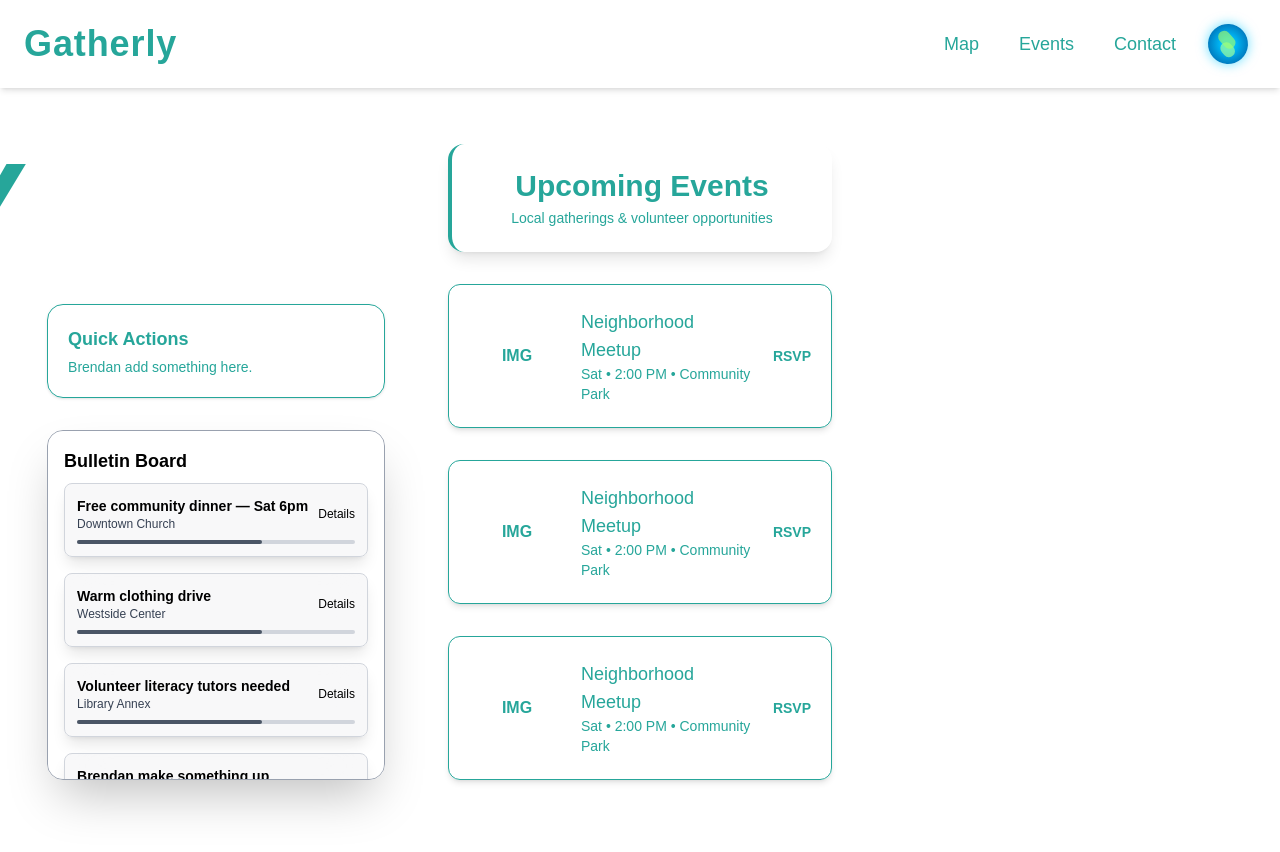
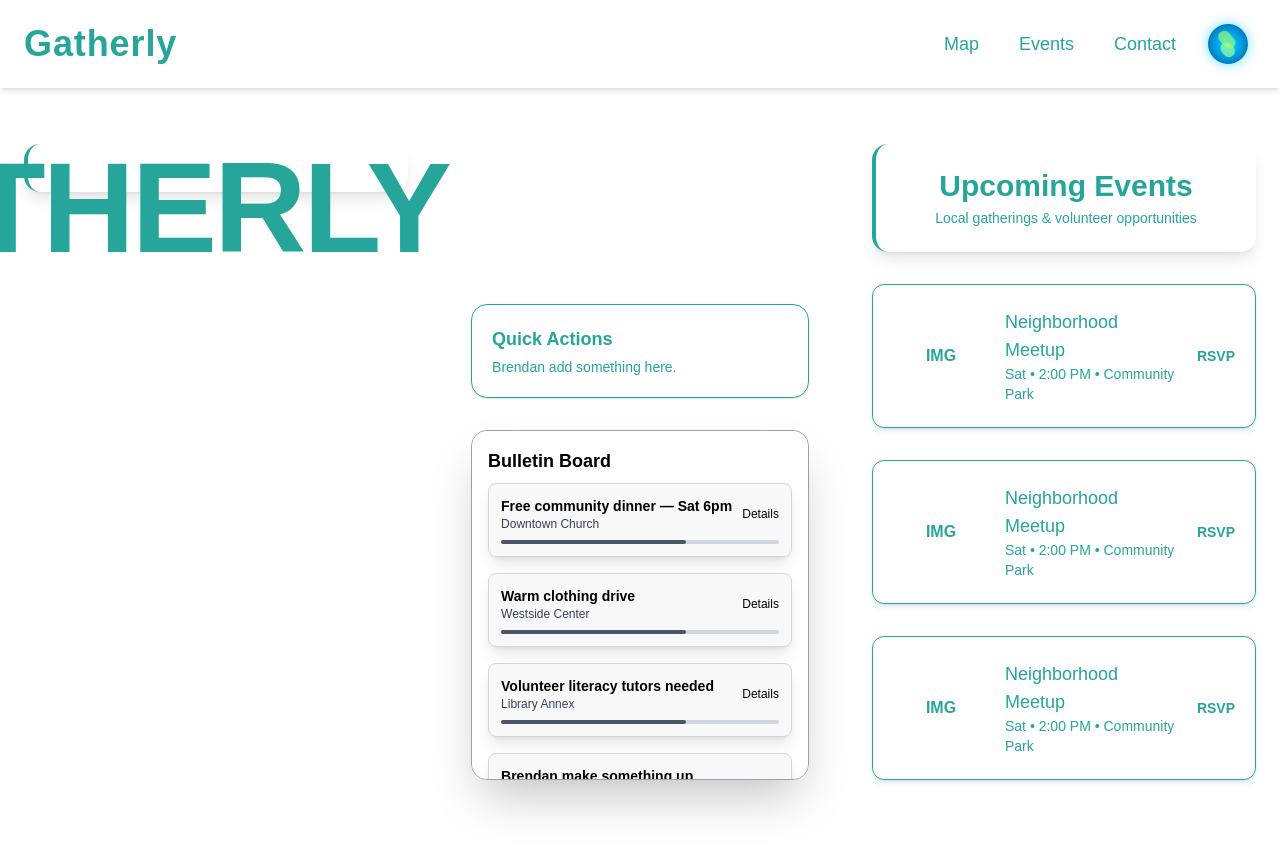
Before and after one commit to TSA-Group/tsa_group_starter, a Next.js app: page / in a window 1280 px wide. Shown: the top 852 px of the page. Built offline with nearby package versions, Linux system fonts and the light colour scheme.

Commit message:
Update page.tsx

```diff
--- a/app/page.tsx
+++ b/app/page.tsx
@@ -47,7 +47,15 @@ export default function Home() {
 
 
         {/* LEFT COLUMN — (NO “LAUNCH MAPS” ANYMORE) */}
+        <motion.section variants={fadeUp} className="space-y-8">
+          <motion.div
+            variants={cardPop}
+            className="p-6 bg-info rounded-2xl shadow-lg border-l-4 border-neutral transition-colors duration-300"
+            whileHover={{ y: -6 }}
+          >
 
+          </motion.div>
+        </motion.section>
 
 
 
```
